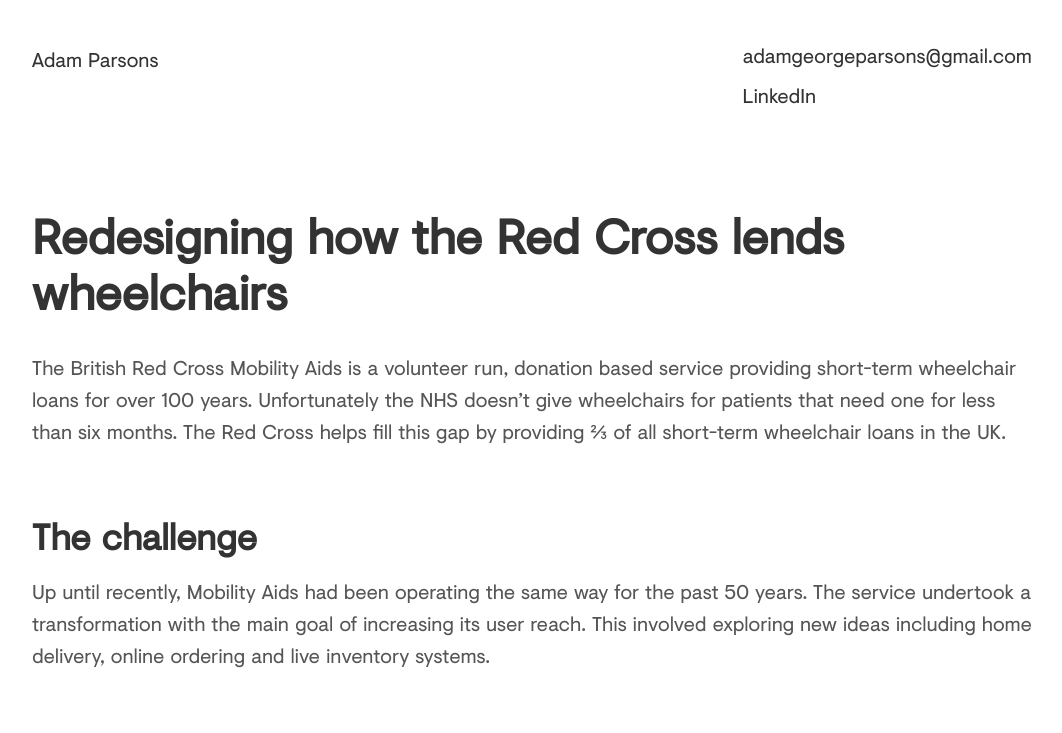
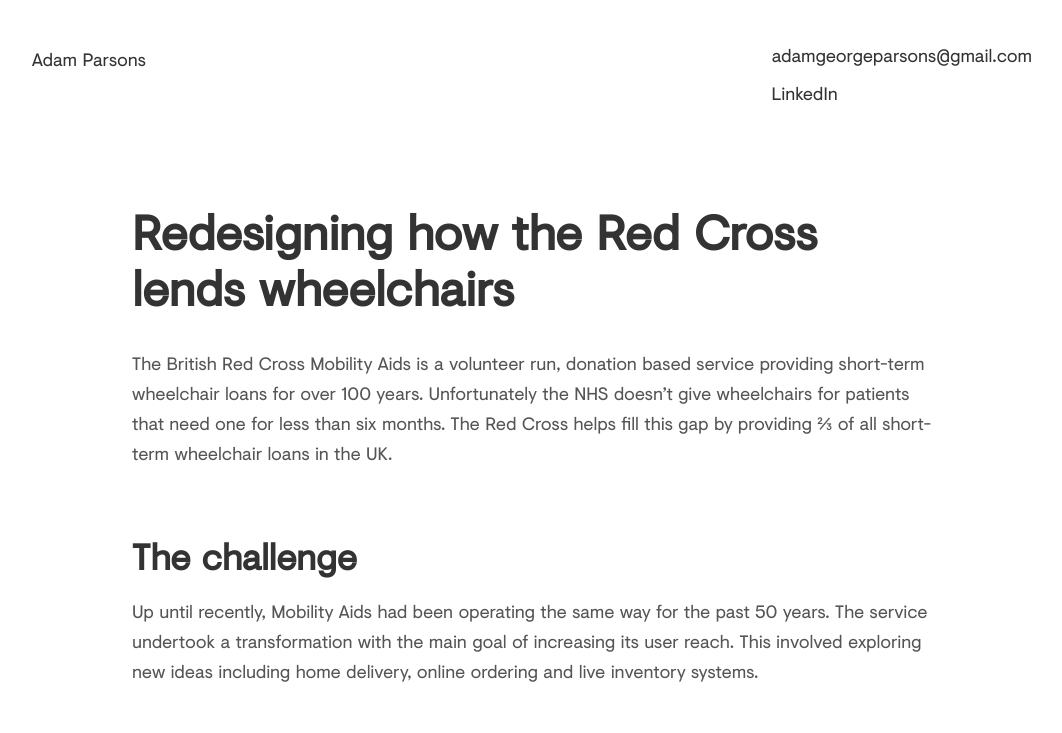
Before and after one commit to adamgparsons/portfolio-v3, a Gatsby site: page /case-studies/brc in a window 1280 px wide. Shown: the top 733 px of the page, without its empty margins (108-1170 px from the left). Built offline with nearby package versions, Linux system fonts and the light colour scheme; Gatsby itself is replaced by a stand-in of ours.

Commit message:
updated type

```diff
--- a/src/components/CaseStudyInfo.js
+++ b/src/components/CaseStudyInfo.js
@@ -31,6 +31,7 @@
   line-height: 28px;
   margin-top: ${theme.space[5]}px;
   margin-bottom: ${theme.space[6]}px;
+  padding-right: ${theme.space[4]}px;
 `
 
 class CaseStudyInfo extends Component {
--- a/src/components/Hero.js
+++ b/src/components/Hero.js
@@ -17,6 +17,8 @@
 
 const Description = styled.div`
   ${theme.textStyles.heading2}
+  font-size: 30px;
+  line-height: 46px;
   @media only screen and (max-width: ${theme.breakpoints[1]}) {
     ${theme.textStyles.heading3}
   }
--- a/src/templates/caseStudyTemplate.js
+++ b/src/templates/caseStudyTemplate.js
@@ -1,19 +1,21 @@
 import React from "react"
-import {
-  graphql
-} from "gatsby"
+import { graphql } from "gatsby"
 import Layout from "../components/layout"
 import styled from "styled-components"
 import theme from "../theme"
 
-const MarkdownStyles = styled.div `
+const MarkdownStyles = styled.div`
   margin-bottom: ${theme.space[7]}px;
+  margin-left: auto;
+  margin-right: auto;
+  max-width: 800px;
 
   & h1 {
     ${theme.textStyles.heading1};
     margin-top: ${theme.space[6]}px;
     margin-bottom: ${theme.space[5]}px;
   }
+
   & h2 {
     ${theme.textStyles.heading2};
     margin-top: ${theme.space[6]}px;
@@ -56,44 +58,33 @@
     margin-bottom: ${theme.space[5]}px;
   }
   .video {
-    margin:0 auto;
-    display:block;
+    margin: 0 auto;
+    display: block;
     margin-top: ${theme.space[6]}px;
-
   }
 `
 
 export default function Template({
   data, // this prop will be injected by the GraphQL query below.
 }) {
-  const {
-    markdownRemark
-  } = data // data.markdownRemark holds our post data
-  const {
-    frontmatter,
-    html
-  } = markdownRemark
-  return ( <
-    Layout >
-    <
-    MarkdownStyles >
-    <
-    h1 > {
-      frontmatter.title
-    } < /h1> <
-    div className = "blog-post-content"
-    dangerouslySetInnerHTML = {
-      {
-        __html: html
-      }
-    }
-    /> < /
-    MarkdownStyles > <
-    /Layout>
+  const { markdownRemark } = data // data.markdownRemark holds our post data
+  const { frontmatter, html } = markdownRemark
+  return (
+    <Layout>
+      <MarkdownStyles>
+        <h1> {frontmatter.title} </h1>{" "}
+        <div
+          className="blog-post-content"
+          dangerouslySetInnerHTML={{
+            __html: html,
+          }}
+        />{" "}
+      </MarkdownStyles>{" "}
+    </Layout>
   )
 }
 
-export const pageQuery = graphql `
+export const pageQuery = graphql`
   query($path: String!) {
     markdownRemark(frontmatter: { path: { eq: $path } }) {
       html
--- a/src/theme.js
+++ b/src/theme.js
@@ -8,8 +8,9 @@
   measures: ["20em", "30em", "34em"],
   typefaces: {
     serif: "athelas, georgia, times, serif",
-    sansSerif: 'system-ui, -apple-system, BlinkMacSystemFont, "avenir next", avenir, "helvetica neue", helvetica, ubuntu, roboto, noto, "segoe ui", arial, sans-serif',
-    mono: "Consolas, monaco, monospace"
+    sansSerif:
+      'system-ui, -apple-system, BlinkMacSystemFont, "avenir next", avenir, "helvetica neue", helvetica, ubuntu, roboto, noto, "segoe ui", arial, sans-serif',
+    mono: "Consolas, monaco, monospace",
   },
   textStyles: {
     heading1: {
@@ -18,7 +19,7 @@
       fontWeight: "regular",
       color: "#333",
       marginTop: "0px",
-      marginBottom: "0px"
+      marginBottom: "0px",
     },
     heading2: {
       fontSize: "36px",
@@ -26,21 +27,21 @@
       fontWeight: "regular",
       color: "#333",
       marginTop: "0px",
-      marginBottom: "0px"
+      marginBottom: "0px",
     },
     heading3: {
       fontSize: "24px",
       lineHeight: "34px",
-      fontWeight: "regular"
+      fontWeight: "regular",
     },
     body: {
-      fontSize: "20px",
-      lineHeight: "32px",
+      fontSize: "18px",
+      lineHeight: "30px",
       fontWeight: "regular",
       color: "#333",
       marginTop: "0px",
-      marginBottom: "0px"
-    }
+      marginBottom: "0px",
+    },
   },
   colors: {
     darkRed: "#e7040f",
@@ -102,8 +103,8 @@
     white10: "rgba(255,255,255,.1)",
     white05: "rgba(255,255,255,.05)",
     white025: "rgba(255,255,255,.025)",
-    white0125: "rgba(255,255,255,.0125)"
-  }
-};
+    white0125: "rgba(255,255,255,.0125)",
+  },
+}
 
-export default theme;
+export default theme
```
Also changed, not shown: 1 other file.
